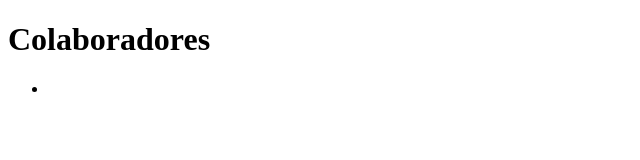
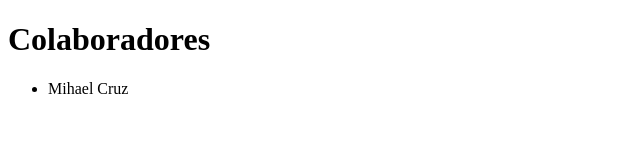
Before and after one commit to nmicht/mdweb-practica-git-2, a plain HTML site: page index.html in a window 1280 px wide. Shown: the whole page, without its empty margins (0-640 px from the left). Drawn offline with Linux system fonts and the light colour scheme.

Commit message:
Agrego mi nombre a la lista

```diff
--- a/index.html
+++ b/index.html
@@ -7,7 +7,7 @@
     <body>
         <h1>Colaboradores</h1>
         <ul>
-            <li></li>
+            <li>Mihael Cruz</li>
         </ul>
     </body>
 </html>
```
